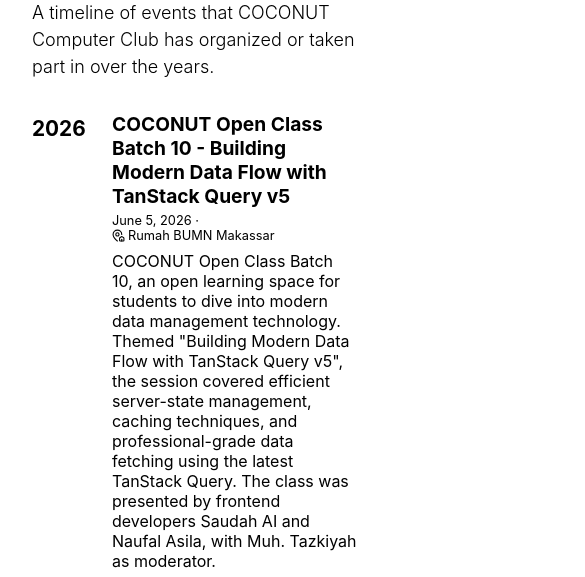
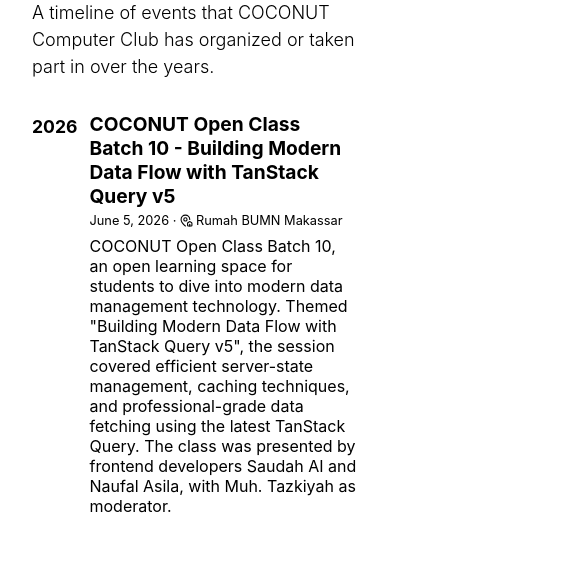
Before and after one commit to kelapa148/web, a Gatsby site: page /events in a window 390 px wide. Shown: the part 197-774 px from the top of the page, 585 px wide, since content can reach past the window. Built offline with nearby package versions, Linux system fonts and the light colour scheme; Gatsby itself is replaced by a stand-in of ours.

Commit message:
Fix mobile responsiveness for events and contact pages

```diff
--- a/src/styles/events.scss
+++ b/src/styles/events.scss
@@ -16,6 +16,7 @@
 }
 .timeline-content {
   flex: 1;
+  min-width: 0;
   padding-bottom: 2rem;
   border-bottom: 1px solid var(--card-bdr);
 }
@@ -45,6 +46,21 @@
   }
 }
 .event-description {
+  overflow-wrap: break-word;
+}
+@media only screen and (max-width: 767px) {
+  .timeline-item {
+    gap: 0.75rem;
+  }
+  .timeline-year {
+    flex: 0 0 42px;
+    font-size: 1.1rem;
+  }
+  .event-venue {
+    white-space: normal;
+  }
+}
+.event-description {
   margin-bottom: 0;
   color: var(--text-secondary-color);
 }
--- a/src/styles/global.scss
+++ b/src/styles/global.scss
@@ -271,6 +271,10 @@
 .two-grids {
   display: grid;
   grid-gap: 32px;
+  grid-template-columns: minmax(0, 1fr);
+  > * {
+    min-width: 0;
+  }
   &.-contact {
     .post-thumbnail {
       min-height: 240px !important;
@@ -346,6 +350,9 @@
     }
   }
 }
+.primary-content {
+  overflow-wrap: break-word;
+}
 .form-container {
   background-color: var(--contact-bg);
   padding: 32px;
@@ -395,7 +402,7 @@
   }
   .two-grids {
     display: grid;
-    grid-template-columns: 1fr 1fr;
+    grid-template-columns: minmax(0, 1fr) minmax(0, 1fr);
     grid-gap: 64px;
   }
 }
```
